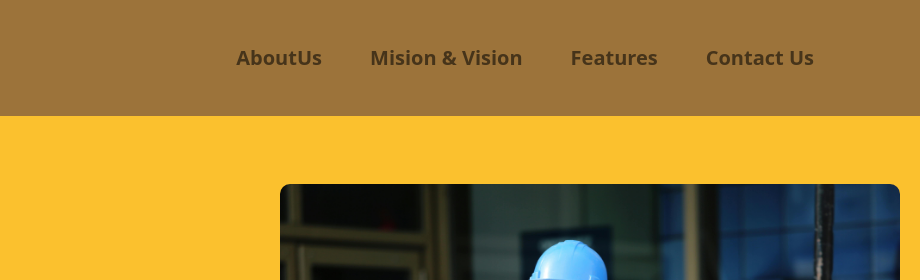
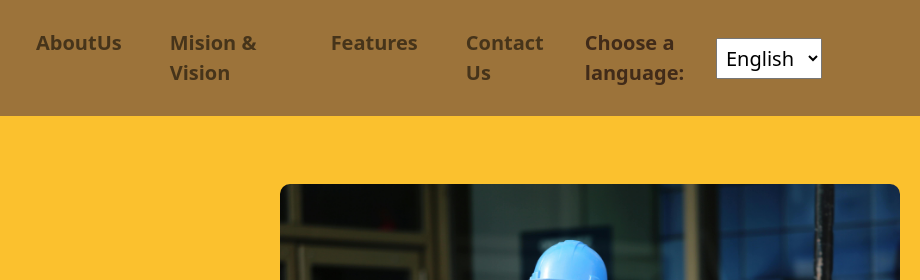
Before and after one commit to ProBuildX/LandingPage, a plain HTML site: page index.html in a window 1280 px wide. Shown: the top 280 px of the page, 360-1280 px from the left. Drawn offline with nearby package versions, Linux system fonts and the light colour scheme.

Commit message:
feat(change-language): added a script in index.html and spanish.html for the change of language function, added the style for the new dropdown.

```diff
--- a/index.html
+++ b/index.html
@@ -2,6 +2,16 @@
 <html lang="en">
 
 <head>
+
+    <script>
+        function changeLang(lang) {
+            if (lang === 'es') {
+                window.location.href = 'spanish.html';
+            } else if(lang === 'en') {
+                window.location.href = 'index.html';
+            }
+        }
+    </script>
     <!--Scale logo-->
     <link rel="apple-touch-icon" sizes="57x57" href="Assets/images/favicon/apple-icon-57x57.png">
     <link rel="apple-touch-icon" sizes="60x60" href="Assets/images/favicon/apple-icon-60x60.png">
@@ -54,8 +64,9 @@
     <link rel="preconnect" href="https://fonts.gstatic.com" crossorigin>
     <link href="https://fonts.googleapis.com/css2?family=Roboto:wght@100;300;400;500;700;900&display=swap" rel="stylesheet">
 
-    <!--Tittle-->
+    <!--Title-->
     <title>BuildSphere</title>
+
 </head>
 <body>
 <header>
@@ -81,6 +92,13 @@
                     </li>
                     <li class="nav-item px-3">
                         <a class="nav-link" href="#ContactUs">Contact Us</a>
+                    </li>
+                    <li class="nav-item nav-item-dropdowm px-3">
+                        <label class="language" for="lang">Choose a language: </label>
+                        <select class="lang-dropdown" name="lang" id="lang" onchange="changeLang(this.value)">
+                            <option value="en">English</option>
+                            <option value="es">Spanish</option>
+                        </select>
                     </li>
                 </ul>
             </div>
@@ -257,9 +275,6 @@
         </div>
     </div>
 
-
-
-
 </main>
 
 <footer>
--- a/styles/styles.css
+++ b/styles/styles.css
@@ -439,3 +439,17 @@
         grid-template-columns: 1fr 1fr;
     }
 }
+
+.lang-dropdown {
+    margin-left: 10px;
+    padding: 5px;
+}
+
+.nav-item-dropdowm {
+display: flex;
+    align-items: center;
+}
+
+.language {
+    color: var(--third-color);
+}
```
